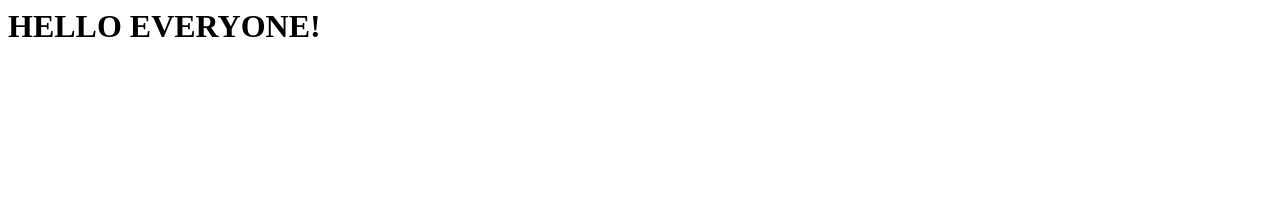
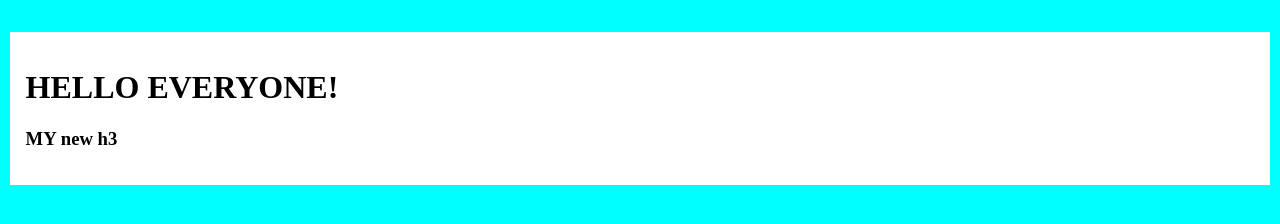
Before and after one commit to vinnygarcia/study-git-pages, a plain HTML site: page index.html in a window 1280 px wide. Drawn offline with Linux system fonts and the light colour scheme.

Commit message:
adding styles to the page

```diff
--- a/index.html
+++ b/index.html
@@ -1,9 +1,13 @@
 <HTML>
   <HEAD>
+    <script src="main.js"></script>
+    <link rel="stylesheet" type="text/css" href="style.css">
     <TITLE> MY GITHUB PAGE! </TITLE>
+
   </HEAD>
   <BODY>
-    <H1> HELLO EVERYONE! </H1>
-
+    <div id="container">
+      <H1> HELLO EVERYONE! </H1>
+  </div>
   </BODY>
 </HTML>
--- /dev/null
+++ b/style.css
@@ -0,0 +1,9 @@
+body {
+    background-color: aqua;
+}
+
+#container {
+    background-color: white;
+    padding: 1rem;
+    margin: 2rem 0.1rem;
+}
```
Also changed, not shown: styles.css (deleted).
